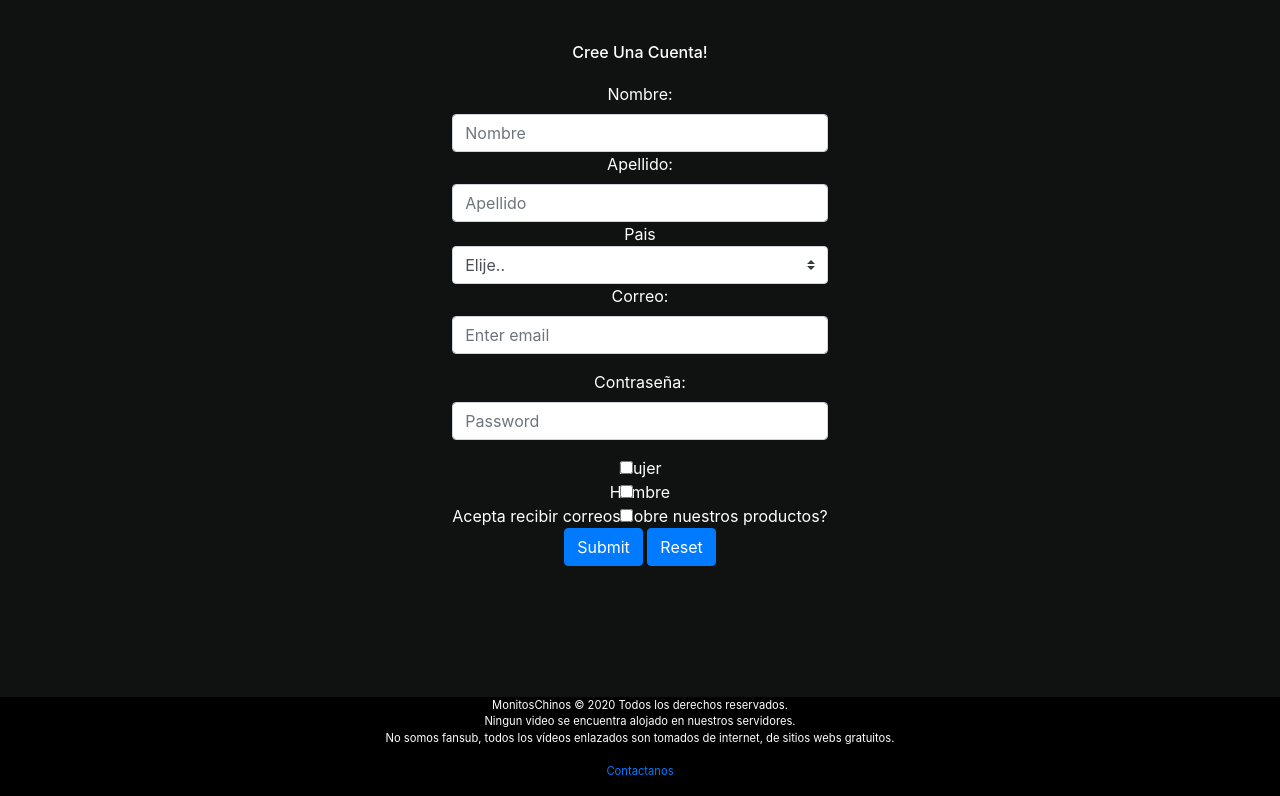
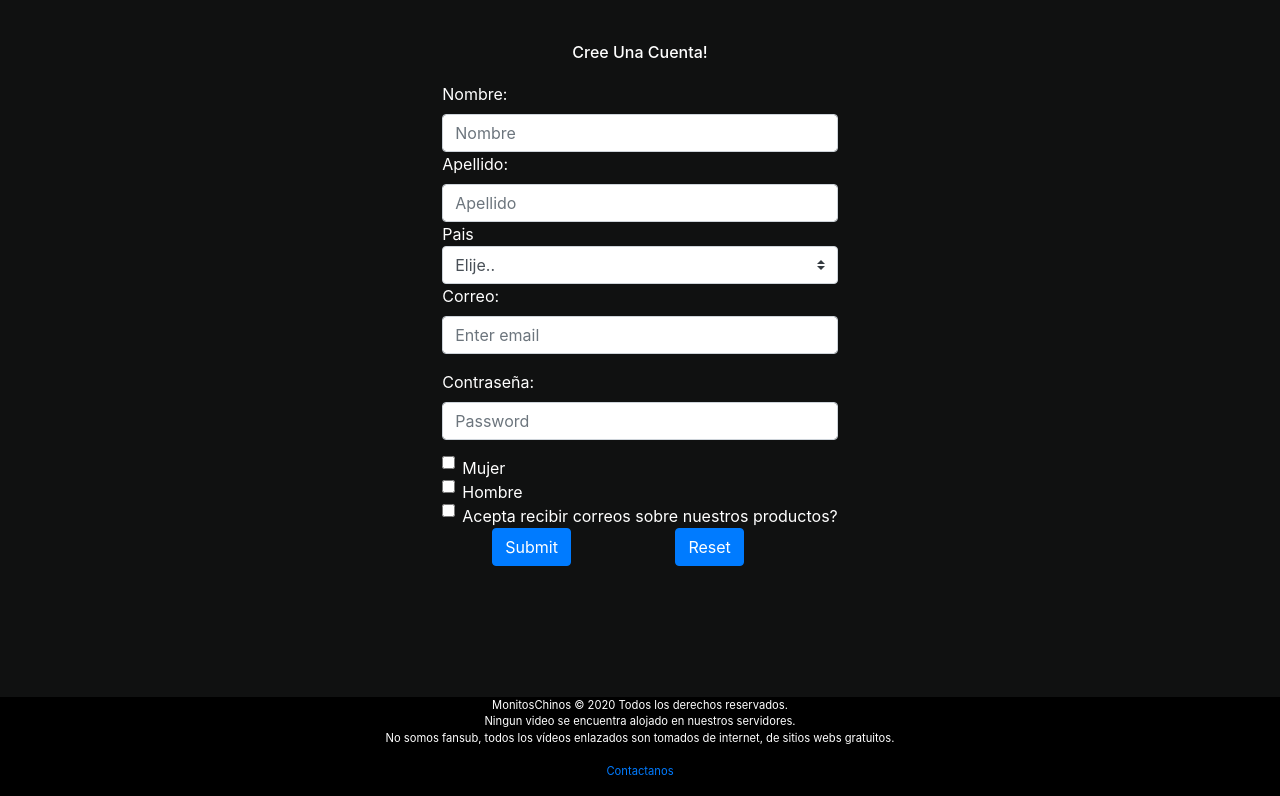
Before and after one commit to Nicodemo-Campos/WebPageProyect, a website: page crearcuenta.html in a window 1280 px wide. Shown: the part 87-883 px from the top of the page. Drawn offline with nearby package versions, Linux system fonts and the light colour scheme.

Commit message:
Septimo Commit

```diff
--- a/css/style.css
+++ b/css/style.css
@@ -67,23 +67,25 @@ section#formularios {
   display: flex;
   justify-content: center;
   margin: 20px 20px 20px 20px;
-  text-align: center; }
+  text-align: left; }
 
 .boton {
   margin: 20px 65px 0 65px; }
 
-/*
+
 .input__form {
-	margin: 10px 0 0 10px;
+	display: flex;
+	margin: 0 20px 0 0;
 }
 
 .div__form {
-	margin: 10px 0 0 30px;
+	display: flex;
+	margin: 0 0 0 20px;
 }
 
 .boton__cc {
-	margin: 0 20px 0 20px;
-}*/
+	margin: 0 20px;
+}
 /* Login */
 .titulos__forms-login {
   font-size: 1rem;
@@ -468,6 +470,9 @@ p {
   .iframe__section {
     width: 900px;
     height: 600px; }
+  	.boton__cc {
+	margin: 0 50px;
+}
   /* Footer 👍 */
   .footer {
     font-size: 1.2rem; } }
```
